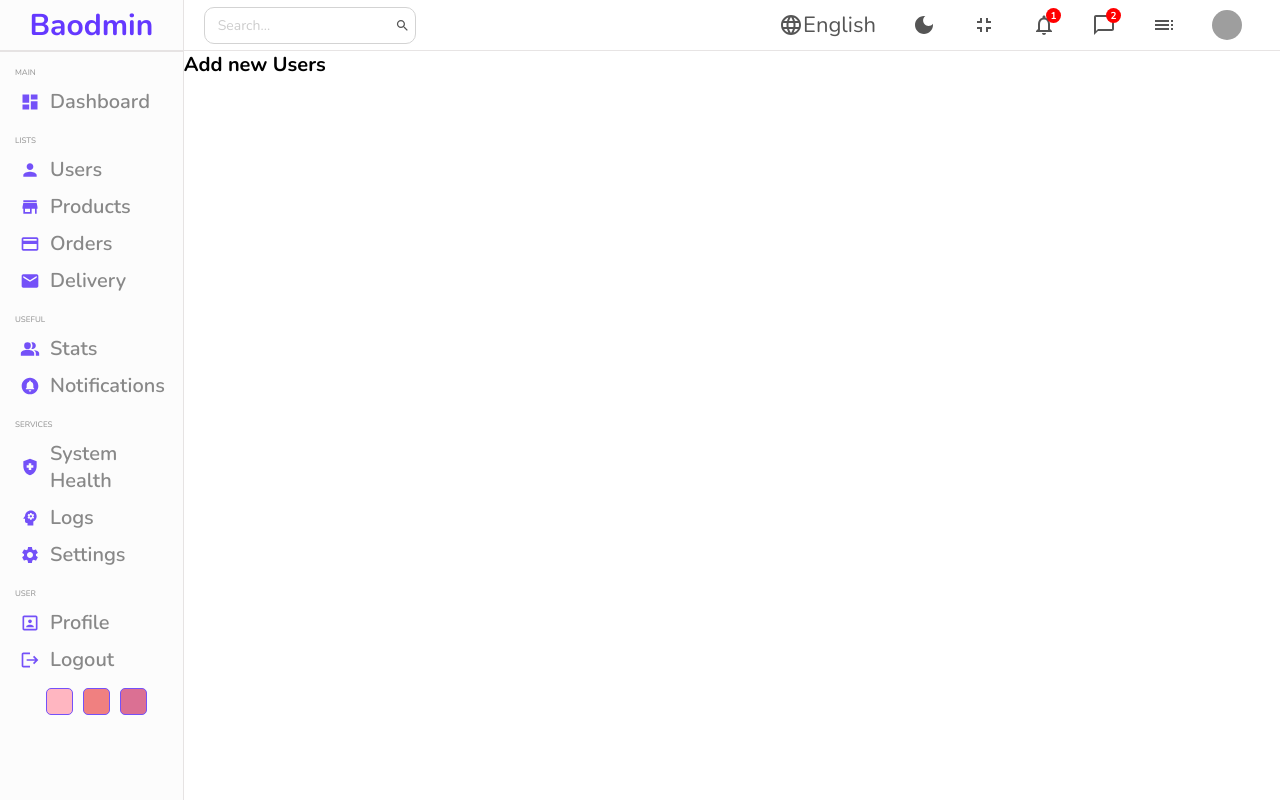
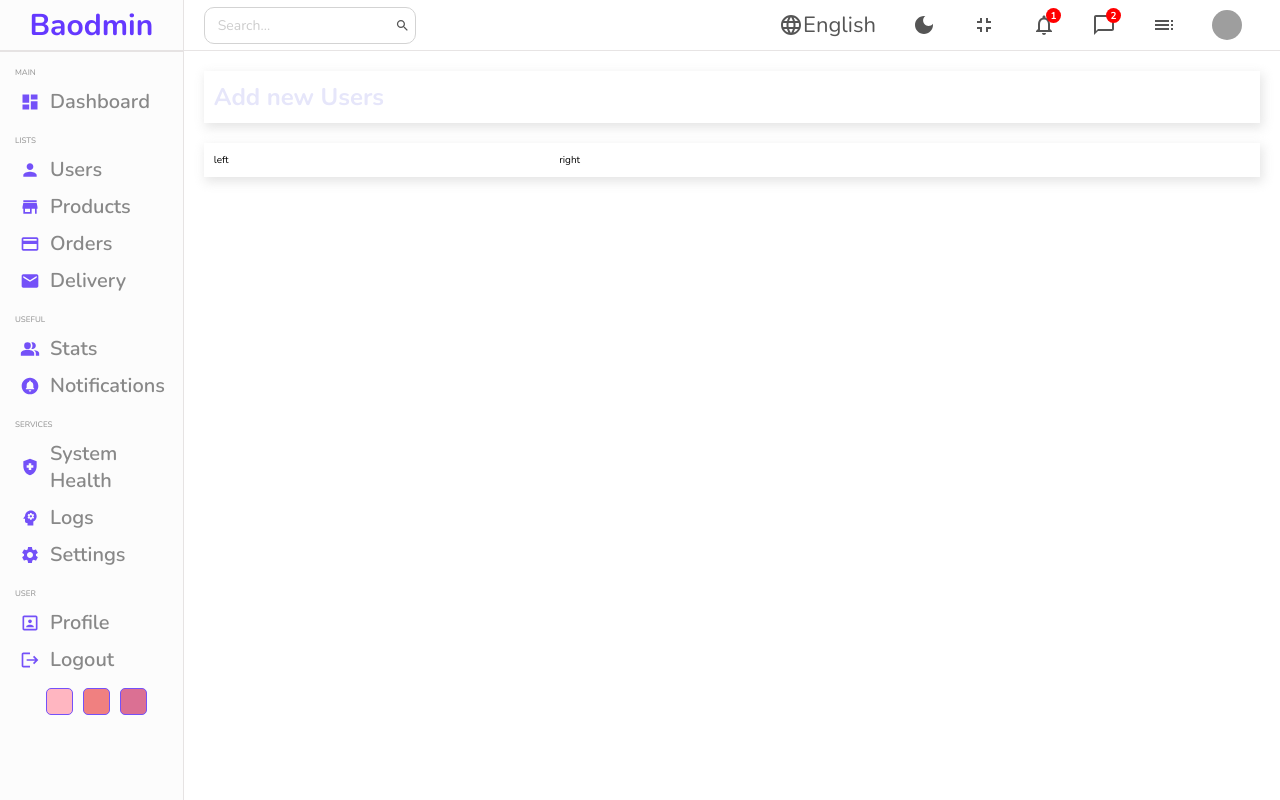
Before and after one commit to DevAnonitos/Dashboard_Reactjs, a React (Create React App) app: page /users/new in a window 1280 px wide. Built offline with nearby package versions, Linux system fonts and the light colour scheme; grey boxes are pictures that could not be loaded.

Commit message:
update-new@1

```diff
--- a/src/pages/New/New.jsx
+++ b/src/pages/New/New.jsx
@@ -14,10 +14,10 @@ const New = () => {
         </div>
         <div className="bottom">
           <div className="left">
-
+            left
           </div>
           <div className="right">
-
+            right
           </div>
         </div>
       </div>
--- a/src/pages/New/new.scss
+++ b/src/pages/New/new.scss
@@ -4,5 +4,28 @@
 
     .newContainer {
         flex: 6;
+
+        h1 {
+            color: lavender;
+            font-size: 24px;
+        }
+
+        .top, .bottom {
+            -webkit-box-shadow: 2px 4px 10px 1px rgba(0, 0, 0, 0.47);
+            box-shadow: 2px 4px 10px 1px rgba(201, 201, 201, 0.47);
+            padding: 10px;
+            margin: 20px;
+            display: flex;
+
+            .left {
+                flex: 1;
+                display: flex;
+                align-items: center;
+            }
+
+            .right {
+                flex: 2;
+            }
+        }
     }
 }
```
